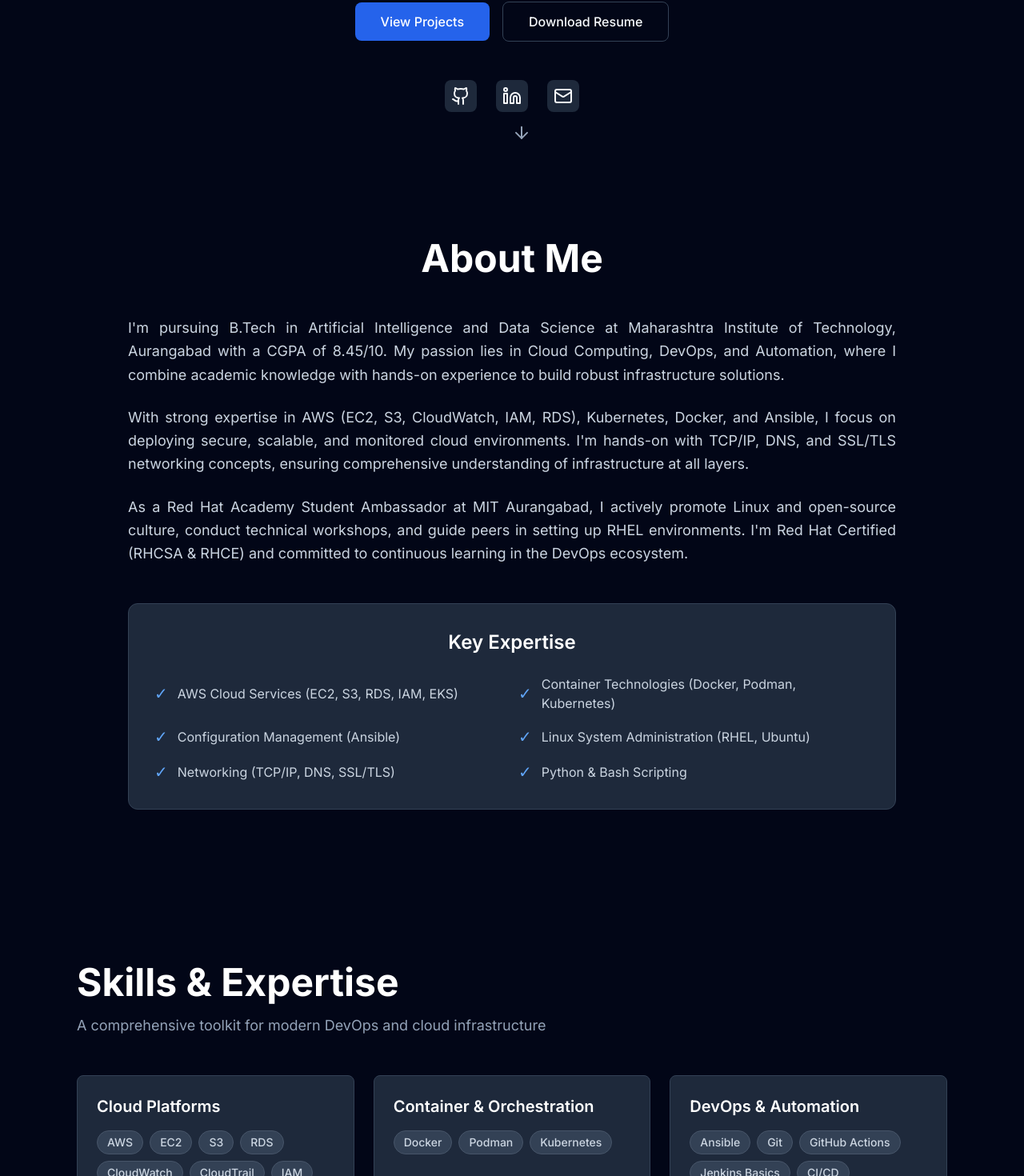
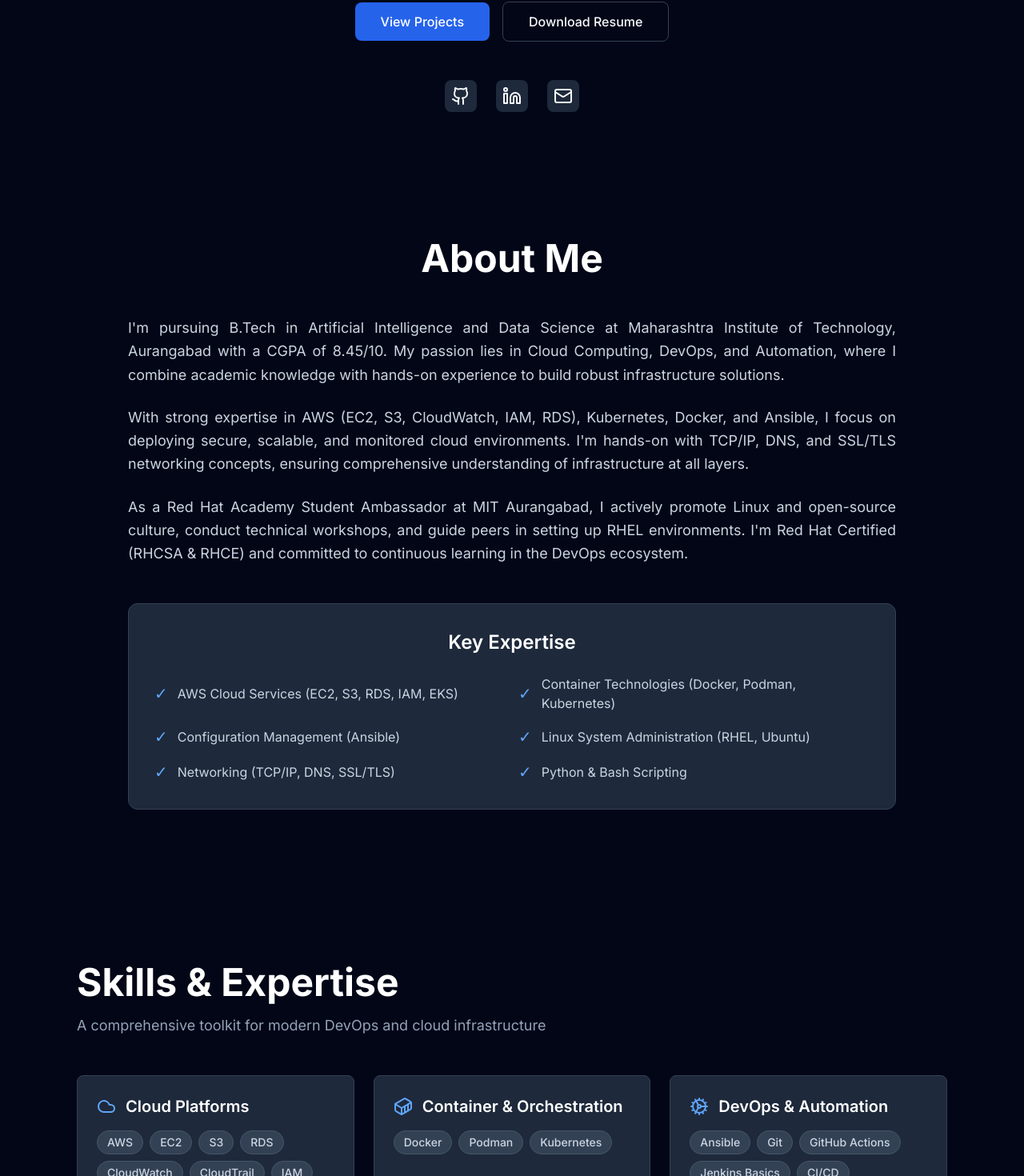
Before and after one commit to mayurnikam266/portfolio-website, a Next.js app: page / in a window 1280 px wide. Shown: the part 662-2132 px from the top of the page at 80% size. Built offline with nearby package versions, Linux system fonts and the light colour scheme.

Commit message:
Remove arrow and address, add skill category icons

```diff
--- a/src/components/contact.tsx
+++ b/src/components/contact.tsx
@@ -93,8 +93,7 @@ export function Contact() {
           transition={{ delay: 0.6 }}
           className="pt-12 border-t border-slate-200 dark:border-slate-800 text-center text-slate-600 dark:text-slate-400"
         >
-          <p className="mb-4">Based in San Francisco, CA • Available for remote and on-site work</p>
-          <p className="text-sm">© 2024 Mayur Nikam. All rights reserved.</p>
+          <p className="text-sm">© 2026 Mayur Nikam. All rights reserved.</p>
         </motion.div>
       </motion.div>
     </Section>
--- a/src/components/hero.tsx
+++ b/src/components/hero.tsx
@@ -115,20 +115,6 @@ export function Hero() {
           </a>
         </motion.div>
       </motion.div>
-
-      <motion.div
-        initial={{ opacity: 0, y: 20 }}
-        animate={{ opacity: 1, y: 0 }}
-        transition={{ delay: 0.8, duration: 0.5 }}
-        className="absolute bottom-8 left-1/2 transform -translate-x-1/2"
-      >
-        <motion.div
-          animate={{ y: [0, 8, 0] }}
-          transition={{ duration: 2, repeat: Infinity }}
-        >
-          <ArrowDown className="w-6 h-6 text-slate-400" />
-        </motion.div>
-      </motion.div>
     </section>
   )
 }
--- a/src/components/skills.tsx
+++ b/src/components/skills.tsx
@@ -2,30 +2,37 @@
 
 import { motion } from 'framer-motion'
 import { Section } from './section'
+import { Cloud, Container, Cog, Code, Monitor, Network } from 'lucide-react'
 
 const skillCategories = [
   {
     category: 'Cloud Platforms',
+    icon: Cloud,
     skills: ['AWS', 'EC2', 'S3', 'RDS', 'CloudWatch', 'CloudTrail', 'IAM', 'EKS', 'VPC'],
   },
   {
     category: 'Container & Orchestration',
+    icon: Container,
     skills: ['Docker', 'Podman', 'Kubernetes'],
   },
   {
     category: 'DevOps & Automation',
+    icon: Cog,
     skills: ['Ansible', 'Git', 'GitHub Actions', 'Jenkins Basics', 'CI/CD'],
   },
   {
     category: 'Programming & Scripting',
+    icon: Code,
     skills: ['Python', 'Bash', 'SQL', 'YAML'],
   },
   {
     category: 'Operating Systems',
+    icon: Monitor,
     skills: ['RHEL (Red Hat Certified)', 'Ubuntu', 'Linux', 'Windows'],
   },
   {
     category: 'Networking',
+    icon: Network,
     skills: ['TCP/IP', 'DNS', 'SSL/TLS', 'VPC', 'Security Groups', 'NAT Gateway'],
   },
 ]
@@ -69,15 +76,20 @@ export function Skills() {
           viewport={{ once: true }}
           className="grid grid-cols-1 md:grid-cols-2 lg:grid-cols-3 gap-6"
         >
-          {skillCategories.map((category) => (
+          {skillCategories.map((category) => {
+            const Icon = category.icon
+            return (
               <motion.div
                 key={category.category}
                 variants={itemVariants}
                 className="p-6 rounded-lg bg-slate-50 dark:bg-slate-800 border border-slate-200 dark:border-slate-700 hover:border-blue-400 dark:hover:border-blue-400 transition-colors"
               >
-              <h3 className="text-xl font-semibold text-slate-900 dark:text-white mb-4">
+                <div className="flex items-center gap-3 mb-4">
+                  <Icon className="w-6 h-6 text-blue-600 dark:text-blue-400" />
+                  <h3 className="text-xl font-semibold text-slate-900 dark:text-white">
                     {category.category}
                   </h3>
+                </div>
               <div className="flex flex-wrap gap-2">
                 {category.skills.map((skill) => (
                   <span
@@ -89,7 +101,8 @@ export function Skills() {
                 ))}
               </div>
               </motion.div>
-          ))}
+            )
+          })}
         </motion.div>
       </motion.div>
     </Section>
```
Lines whose indentation alone changed are shown as unchanged.
